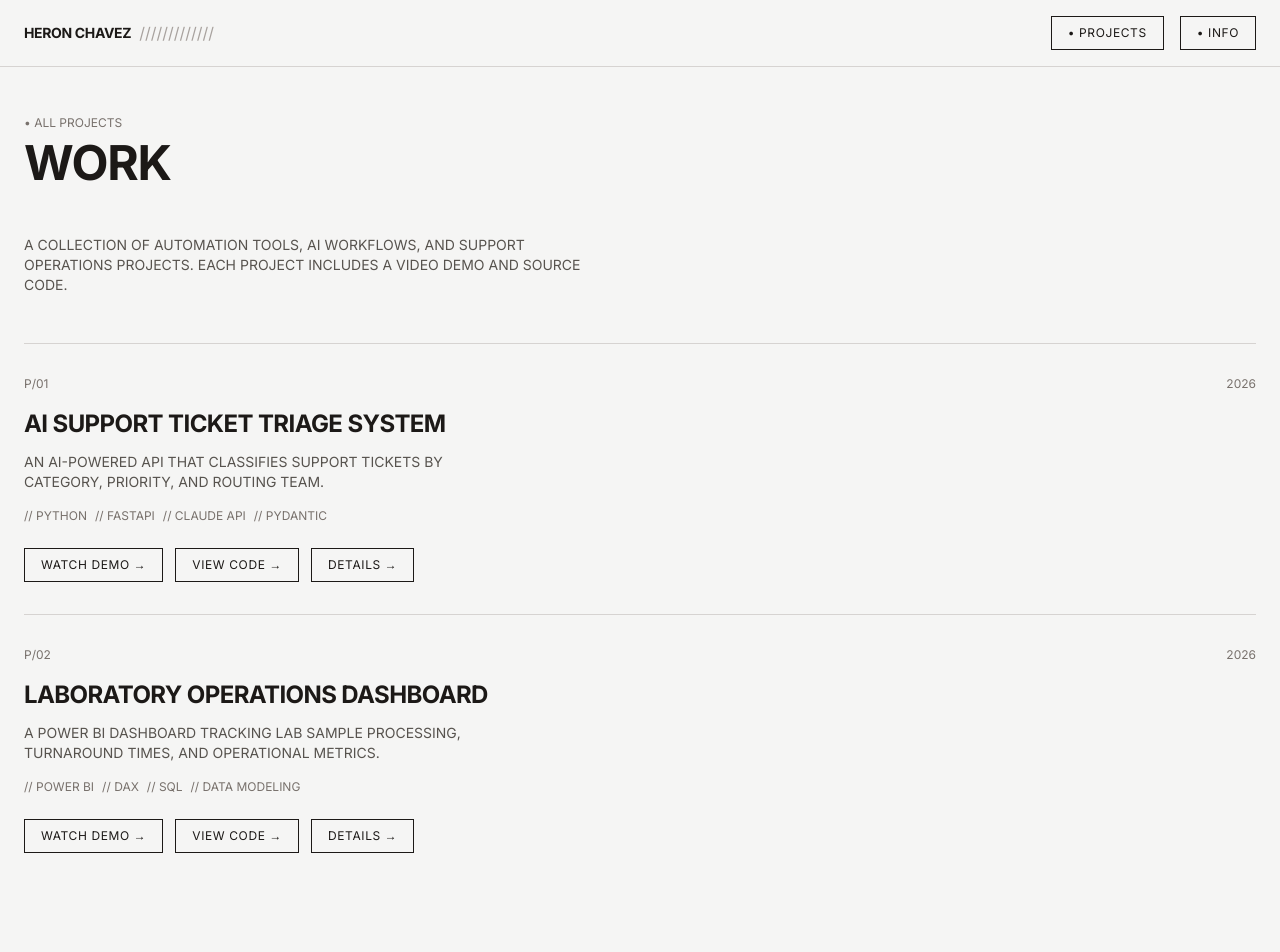
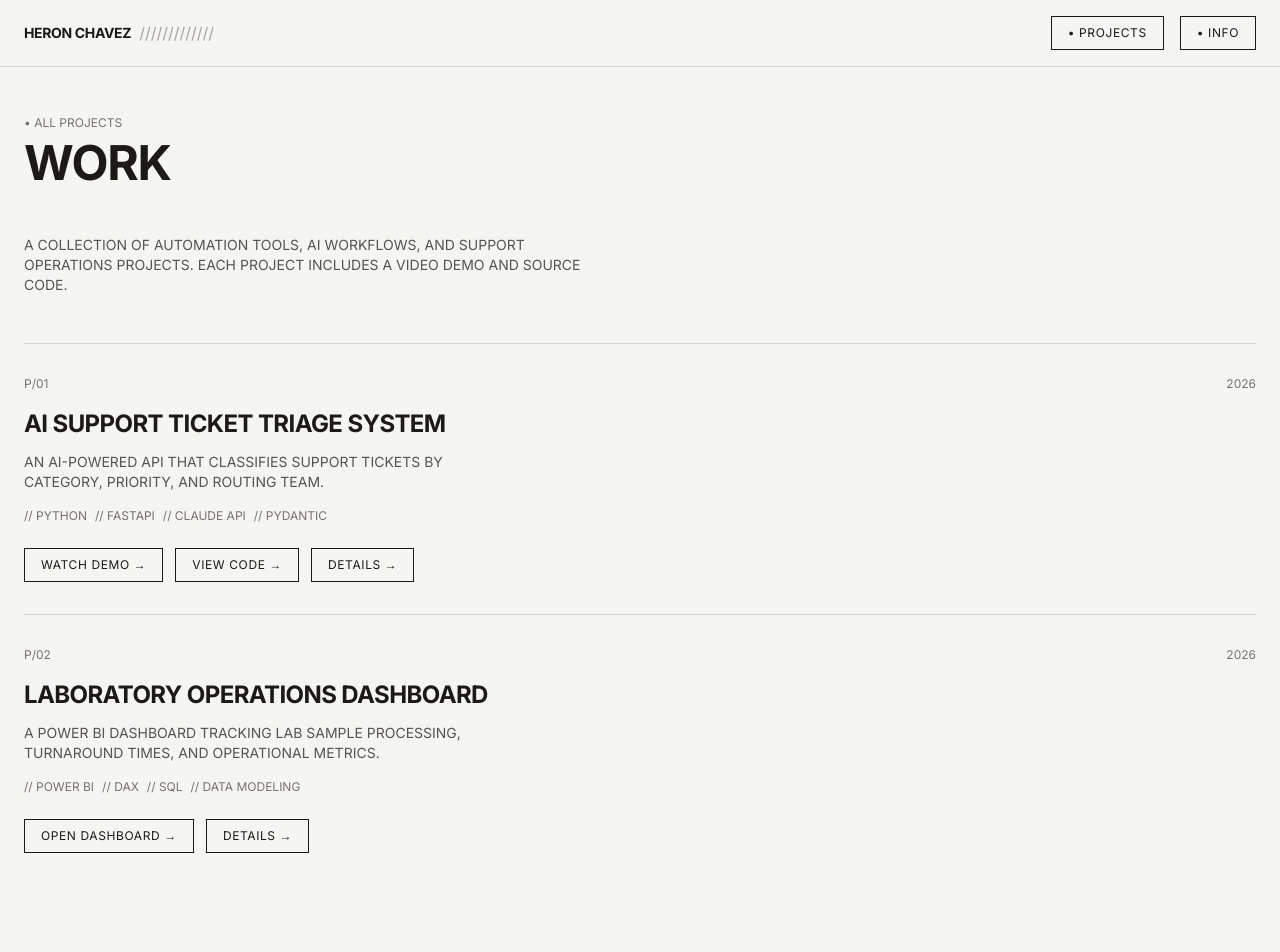
Before and after one commit to hcchav/heronchavez, a Next.js app: page /projects in a window 1280 px wide. Shown: the top 952 px of the page. Built offline with nearby package versions, Linux system fonts and the light colour scheme; no server answers.

Commit message:
Fix ProjectCard to conditionally show buttons based on available URLs

```diff
--- a/components/ProjectCard.tsx
+++ b/components/ProjectCard.tsx
@@ -34,6 +34,7 @@ export default function ProjectCard({ project, index }: ProjectCardProps) {
       </div>
 
       <div className="flex flex-wrap gap-3">
+        {project.loomUrl && (
           <a
             href={project.loomUrl}
             target="_blank"
@@ -42,6 +43,18 @@ export default function ProjectCard({ project, index }: ProjectCardProps) {
           >
             WATCH DEMO →
           </a>
+        )}
+        {project.powerBiUrl && (
+          <a
+            href={project.powerBiUrl}
+            target="_blank"
+            rel="noopener noreferrer"
+            className="brutalist-btn"
+          >
+            OPEN DASHBOARD →
+          </a>
+        )}
+        {project.githubUrl && (
           <a
             href={project.githubUrl}
             target="_blank"
@@ -50,6 +63,7 @@ export default function ProjectCard({ project, index }: ProjectCardProps) {
           >
             VIEW CODE →
           </a>
+        )}
         <Link
           href={`/projects/${project.slug}`}
           className="brutalist-btn"
```
Lines whose indentation alone changed are shown as unchanged.
